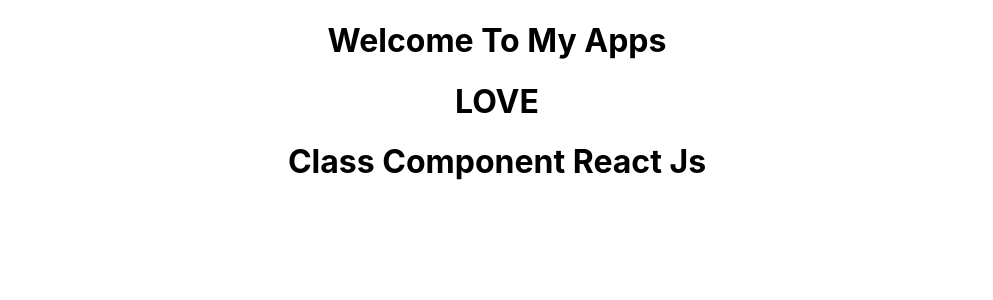
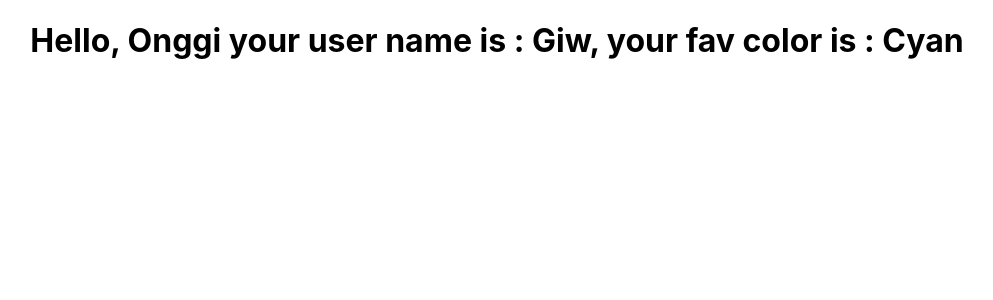
Before and after one commit to Onggi10/React-JS, a React (Create React App) app: page / in a window 1280 px wide. Shown: the top 300 px of the page, without its empty margins (143-1136 px from the left). Built offline with nearby package versions, Linux system fonts and the light colour scheme.

Commit message:
Pertemuan 2

```diff
--- a/src/App.js
+++ b/src/App.js
@@ -1,16 +1,11 @@
 import "./App.css";
-import React, { Component } from "react";
+import React from "react";
 import Greet from "./Components/Greet";
-import Welcome from "./Components/Welcome";
-import Love from './Components/Love'
-
 
 function App() {
   return (
     <div className="App">
-      <Greet />
-      <Love />
-      <Welcome />
+      <Greet names="Onggi" username="Giw" color=" Cyan" />
     </div>
   );
 }
--- a/src/Components/Greet.js
+++ b/src/Components/Greet.js
@@ -1,10 +1,13 @@
 import React from "react";
 
-function Greet() {
+const Greet = ({ names, username, color }) => {
   return (
     <div>
-      <h1>Welcome To My Apps</h1>
+      <h1>
+        Hello, {names} your user name is : {username}, your fav color is :
+        {color}
+      </h1>
     </div>
   );
-}
-export default Greet
+};
+export default Greet;
--- a/src/Components/Love.js
+++ /dev/null
@@ -1,13 +0,0 @@
-import React, { Component } from "react";
-
-class Love extends Component {
-  render() {
-    return (
-      <div>
-        <h1>LOVE</h1>
-      </div>
-    );
-  }
-}
-
-export default Love;
--- a/src/Components/Welcome.js
+++ b/src/Components/Welcome.js
@@ -4,7 +4,7 @@
   render() {
     return (
       <div>
-        <h1>Class Component React Js</h1>
+        <h1>SILVI</h1>
       </div>
     );
   }
```
Also changed, not shown: src/Components/Hello.js (added, +11 -0 lines), src/Components/Message.js (added, +27 -0 lines).
